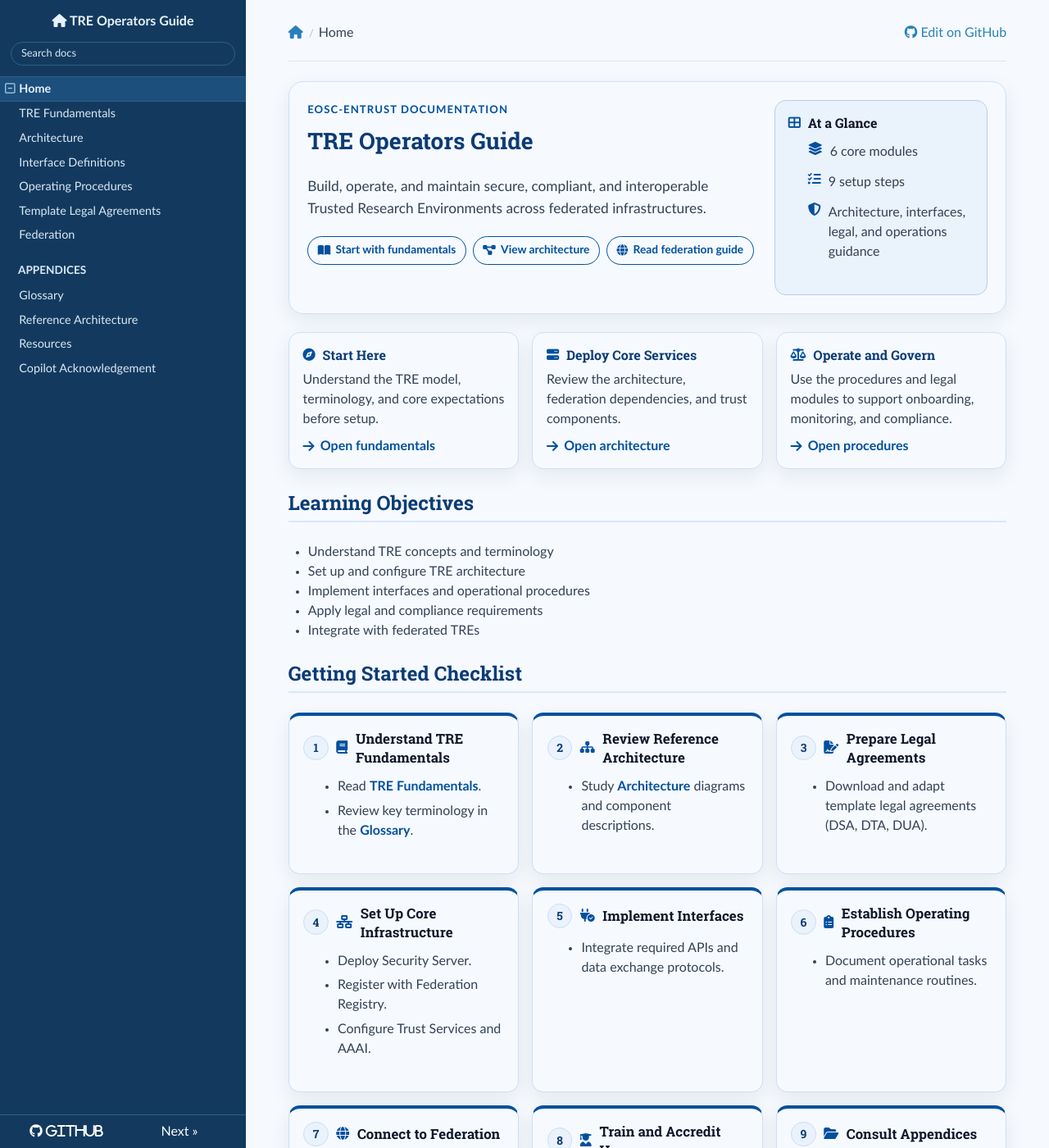
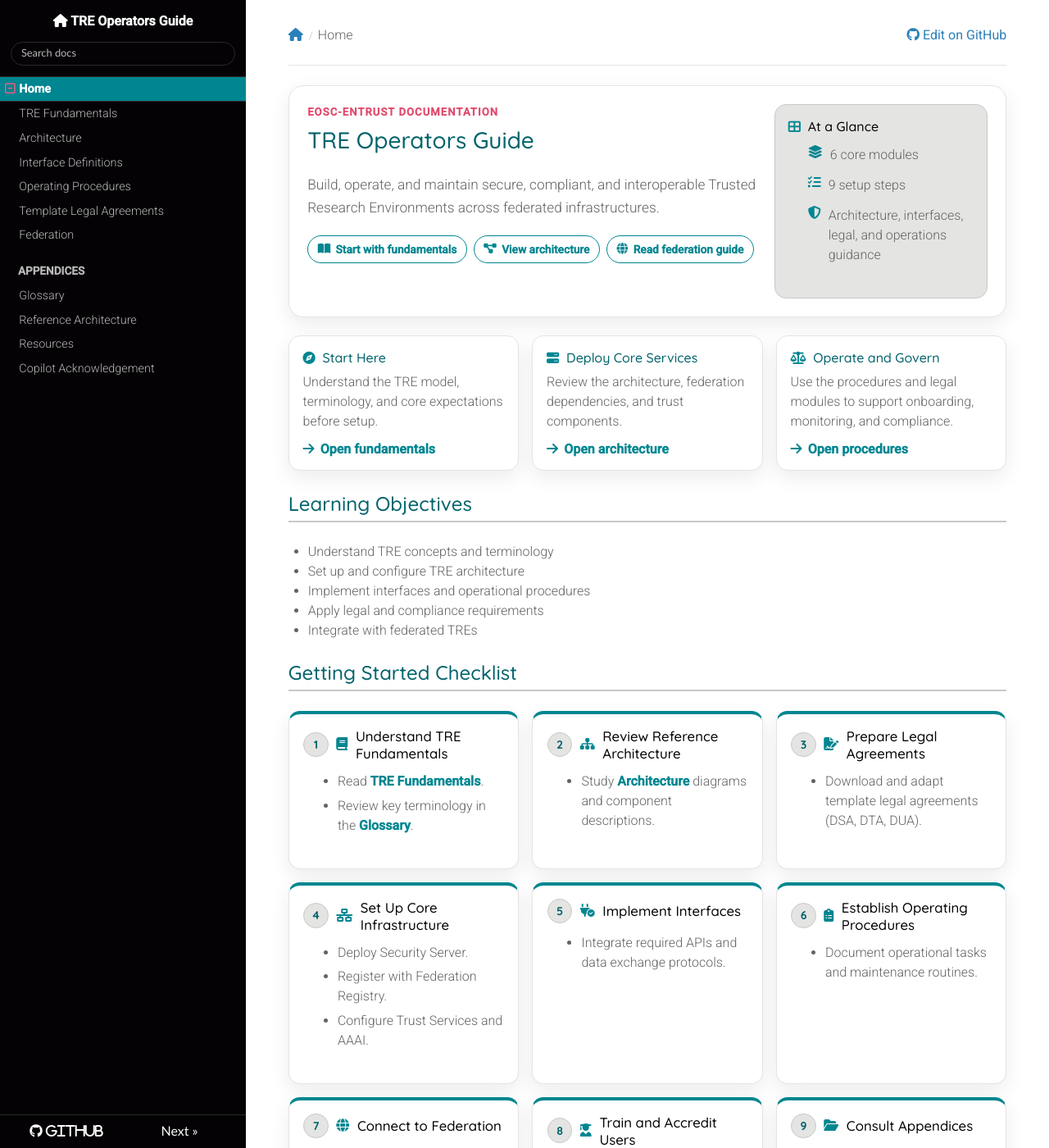
Before and after one commit to unioslo/tre-operators-docs, an MkDocs documentation site: the page built from docs/index.md, in a window 1280 px wide and 1400 px high. Shown: the whole window at 82% size. Built offline with MkDocs 1.6.1, drawn with Linux system fonts in a browser that asks for light colours; nearby versions of some CDN libraries.

Commit message:
Update color palette and typography styles

```diff
--- a/docs/stylesheets/home.css
+++ b/docs/stylesheets/home.css
@@ -1,28 +1,63 @@
 @import url("https://cdnjs.cloudflare.com/ajax/libs/font-awesome/6.5.2/css/all.min.css");
+@import url("https://fonts.googleapis.com/css2?family=Quicksand:wght@300;500;700&family=Roboto:ital,wght@0,300;0,400;0,500;1,300&display=swap");
 
+/*
+ * Palette and type follow the EOSC Association Corporate Design Manual v.1/2022-09:
+ * Lively Green #008691, Mild Pink #ff5b7f, Warm Black #040204, Light Grey #e4e4e3;
+ * Quicksand for headlines, Roboto Light for body copy.
+ */
 :root {
-  --tre-ink: #0f172a;
-  --tre-soft-ink: #334155;
-  --tre-paper: #f6faff;
-  --tre-surface: #eaf2fb;
-  --tre-line: #cfdff2;
-  --tre-line-strong: #b8cfea;
-  --tre-rtd-blue: #133a5e;
-  --tre-primary: #00509e;
-  --tre-primary-strong: #0b3b75;
-  --tre-nav-base: #133a5e;
-  --tre-nav-border: #2f5f88;
-  --tre-nav-text: #d9e8f6;
-  --tre-nav-text-strong: #e6f1fb;
-  --tre-nav-text-hover: #9ec6ea;
-  --tre-nav-hover: #1a476f;
-  --tre-nav-current: #1d4f7c;
-  --tre-nav-submenu: #163f66;
-  --tre-nav-submenu-deep: #1a496f;
-  --tre-nav-sub-hover: #215887;
-  --tre-nav-sub-hover-deep: #286396;
-  --tre-shadow: 0 8px 24px rgba(15, 23, 42, 0.08);
-  --tre-shadow-hover: 0 16px 30px rgba(15, 23, 42, 0.12);
+  --tre-ink: #040204;
+  --tre-soft-ink: #646363;
+  --tre-paper: #ffffff;
+  --tre-surface: #e4e4e3;
+  --tre-line: #e4e4e3;
+  --tre-line-strong: #c9c8c7;
+  --tre-primary: #008691;
+  --tre-primary-strong: #00636b;
+  --tre-accent: #ff5b7f;
+  --tre-accent-strong: #e14a6c;
+  --tre-nav-base: #040204;
+  --tre-nav-border: #2b2a2b;
+  --tre-nav-text: rgba(255, 255, 255, 0.72);
+  --tre-nav-text-strong: #ffffff;
+  --tre-nav-text-hover: #ff5b7f;
+  --tre-nav-hover: #17161a;
+  --tre-nav-current: #008691;
+  --tre-nav-submenu: #110f12;
+  --tre-nav-submenu-deep: #1c1a1d;
+  --tre-nav-sub-hover: #232126;
+  --tre-nav-sub-hover-deep: #2d2b2f;
+  --tre-shadow: 0 8px 24px rgba(4, 2, 4, 0.08);
+  --tre-shadow-hover: 0 16px 30px rgba(4, 2, 4, 0.12);
+}
+
+body,
+.wy-nav-content,
+p,
+li,
+td,
+th {
+  font-family: "Roboto", "Helvetica Neue", Arial, sans-serif;
+  font-weight: 300;
+}
+
+h1,
+h2,
+h3,
+h4,
+h5,
+h6,
+.tre-hero-panel h2,
+.tre-summary-card h2,
+.tre-card h3 {
+  font-family: "Quicksand", "Helvetica Neue", Arial, sans-serif;
+  font-weight: 500;
+}
+
+p,
+li {
+  line-height: 1.5;
 }
 
 .wy-nav-content {
@@ -32,7 +67,7 @@
 }
 
 .wy-nav-content-wrap {
-  background: #e2ecf8;
+  background: var(--tre-surface);
 }
 
 .tre-hero {
@@ -49,7 +84,7 @@
 }
 
 .tre-eyebrow {
-  color: var(--tre-primary);
+  color: var(--tre-accent-strong);
   font-size: 0.82rem;
   font-weight: 700;
   letter-spacing: 0.08em;
@@ -195,7 +230,7 @@ h1 {
 }
 
 h2 {
-  border-bottom: 2px solid #d9e7ff;
+  border-bottom: 2px solid var(--tre-line-strong);
   color: var(--tre-primary-strong);
   margin-top: 1.55rem;
   margin-bottom: 1rem;
@@ -208,7 +243,7 @@ h3 {
 
 img[alt="Getting Started Flowchart"] {
   background: var(--tre-paper);
-  border: 1px solid #dce8fb;
+  border: 1px solid var(--tre-line);
   border-radius: 12px;
   box-shadow: var(--tre-shadow);
   display: block;
@@ -250,7 +285,7 @@ img[alt="Getting Started Flowchart"] {
 }
 
 .tre-module-card {
-  border-top: 4px solid #5f85b3;
+  border-top: 4px solid var(--tre-accent);
 }
 
 .tre-card h3 {
@@ -263,8 +298,8 @@ img[alt="Getting Started Flowchart"] {
 
 .tre-card-number {
   align-items: center;
-  background: #eaf2fb;
-  border: 1px solid #cdddF3;
+  background: var(--tre-surface);
+  border: 1px solid var(--tre-line-strong);
   border-radius: 999px;
   color: var(--tre-primary-strong);
   display: inline-flex;
@@ -570,7 +605,7 @@ li {
 }
 
 .rst-versions a:hover {
-  color: #9ec6ea;
+  color: var(--tre-nav-text-hover);
 }
 
 /* Global menu normalization: remove gray from all levels and states. */
```
